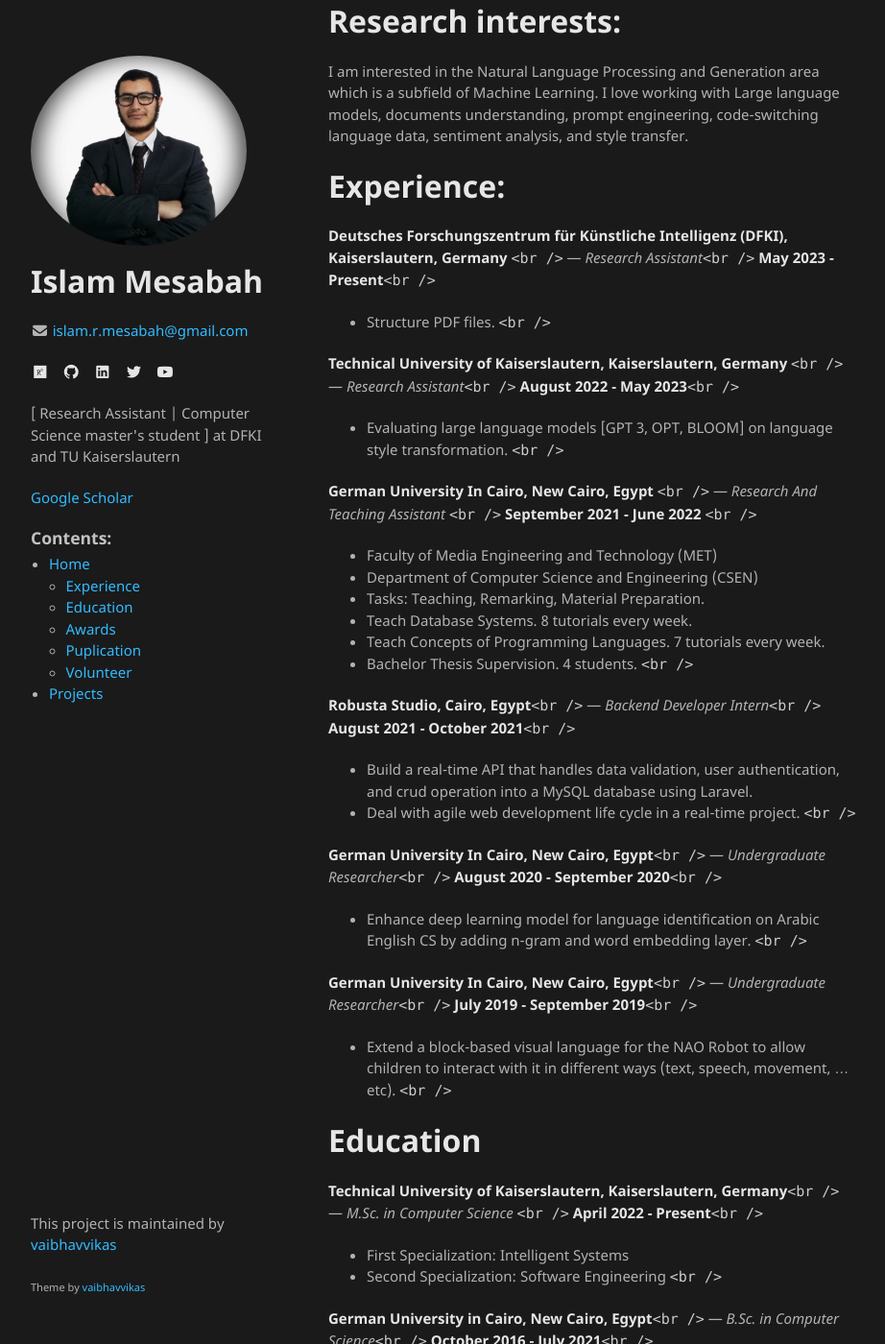
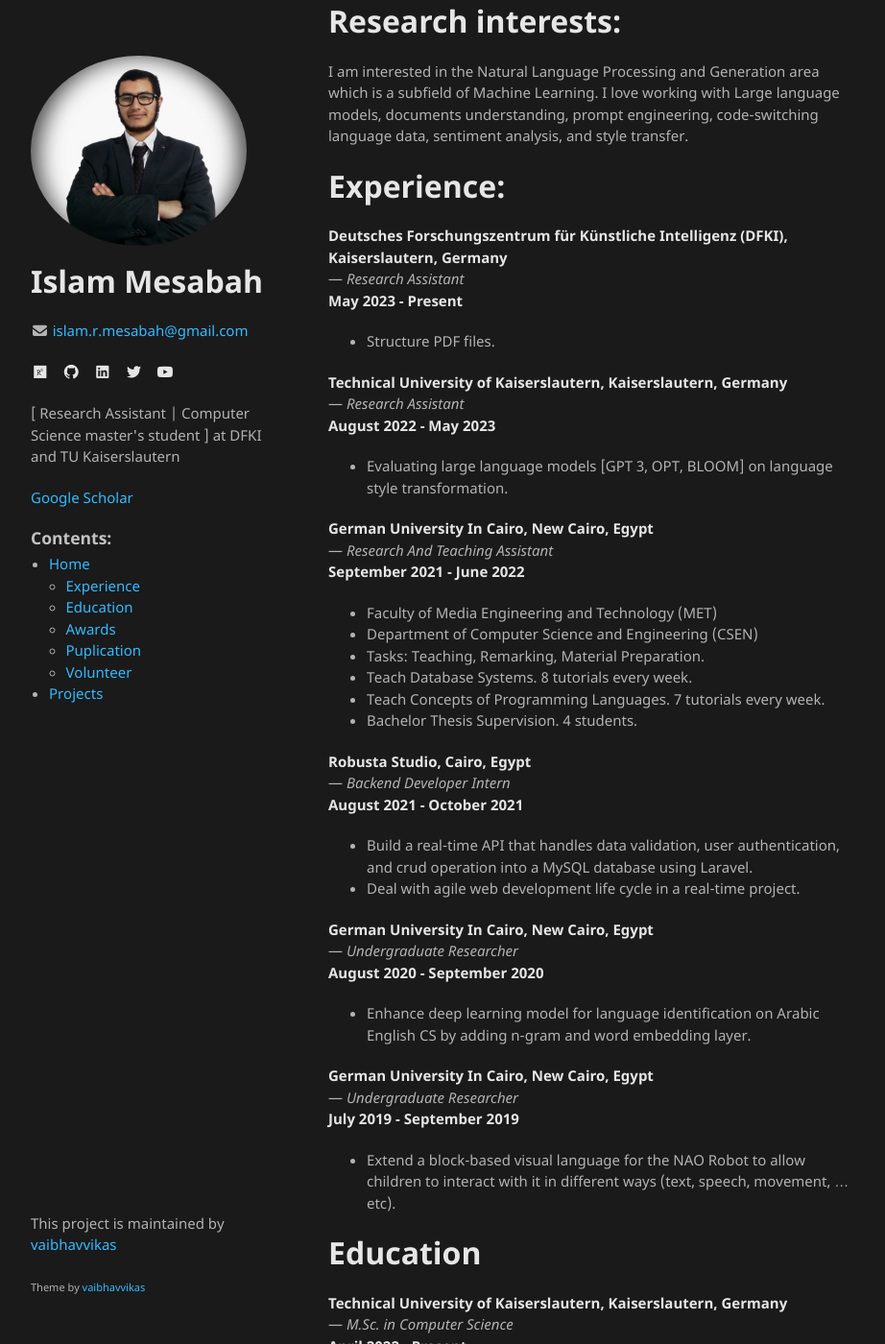
Before and after one commit to vaibhavvikas/jekyll-theme-minimalistic, a Jekyll site: the page built from index.md, in a window 1280 px wide and 1400 px high, scrolled down 296 px. Shown: the whole window at 96% size, without its empty margins (178-1100 px from the left). Built offline with Jekyll 4.4.1, drawn with Linux system fonts in a browser that asks for light colours; our own code applies the rules of GitHub Pages for plain Markdown files; some of the changed text lies outside the part shown.

Commit message:
update newlines

```diff
--- a/index.md
+++ b/index.md
@@ -11,23 +11,23 @@ I am interested in the Natural Language Processing and Generation area which is
 
 # Experience:
 
-**Deutsches Forschungszentrum für Künstliche Intelligenz (DFKI), Kaiserslautern, Germany** `<br />`
-— _Research Assistant_`<br />`
-**May 2023 - Present**`<br />`
+**Deutsches Forschungszentrum für Künstliche Intelligenz (DFKI), Kaiserslautern, Germany** <br />
+— _Research Assistant_<br />
+**May 2023 - Present**<br />
 
 * Structure PDF files.
-  `<br />`
+  <br />
 
-**Technical University of Kaiserslautern, Kaiserslautern, Germany**  `<br />`
-— _Research Assistant_`<br />`
-**August 2022 - May 2023**`<br />`
+**Technical University of Kaiserslautern, Kaiserslautern, Germany**  <br />
+— _Research Assistant_<br />
+**August 2022 - May 2023**<br />
 
 * Evaluating large language models [GPT 3, OPT, BLOOM] on language style transformation.
-  `<br />`
+  <br />
 
-**German University In Cairo, New Cairo, Egypt** `<br />`
-— _Research And Teaching Assistant_ `<br />`
-**September 2021 - June 2022** `<br />`
+**German University In Cairo, New Cairo, Egypt** <br />
+— _Research And Teaching Assistant_ <br />
+**September 2021 - June 2022** <br />
 
 * Faculty of Media Engineering and Technology (MET)
 * Department of Computer Science and Engineering (CSEN)
@@ -35,57 +35,57 @@ I am interested in the Natural Language Processing and Generation area which is
 * Teach Database Systems. 8 tutorials every week.
 * Teach Concepts of Programming Languages. 7 tutorials every week.
 * Bachelor Thesis  Supervision. 4 students.
-  `<br />`
+  <br />
 
-**Robusta Studio, Cairo, Egypt**`<br />`
-— _Backend Developer Intern_`<br />`
-**August 2021 - October 2021**`<br />`
+**Robusta Studio, Cairo, Egypt**<br />
+— _Backend Developer Intern_<br />
+**August 2021 - October 2021**<br />
 
 * Build a real-time API that handles data validation, user authentication, and crud operation into a MySQL database using Laravel.
 * Deal with agile web development life cycle in a real-time project.
-  `<br />`
+  <br />
 
-**German University In Cairo, New Cairo, Egypt**`<br />`
-— _Undergraduate Researcher_`<br />`
-**August 2020 - September 2020**`<br />`
+**German University In Cairo, New Cairo, Egypt**<br />
+— _Undergraduate Researcher_<br />
+**August 2020 - September 2020**<br />
 
 * Enhance deep learning model for language identification on Arabic English CS by adding n-gram and word embedding layer.
-  `<br />`
+  <br />
 
-**German University In Cairo, New Cairo, Egypt**`<br />`
-— _Undergraduate Researcher_`<br />`
-**July 2019 - September 2019**`<br />`
+**German University In Cairo, New Cairo, Egypt**<br />
+— _Undergraduate Researcher_<br />
+**July 2019 - September 2019**<br />
 
 * Extend a block-based visual language for the NAO Robot to allow children to interact with it in different ways (text, speech, movement, ... etc).
-  `<br />`
+  <br />
 
 # Education
 
-**Technical University of Kaiserslautern, Kaiserslautern, Germany**`<br />`
-— _M.Sc. in Computer Science_ `<br />`
-**April 2022 - Present**`<br />`
+**Technical University of Kaiserslautern, Kaiserslautern, Germany**<br />
+— _M.Sc. in Computer Science_ <br />
+**April 2022 - Present**<br />
 
 * First Specialization:  Intelligent Systems
 * Second Specialization:  Software Engineering
-  `<br />`
+  <br />
 
-**German University in Cairo, New Cairo, Egypt**`<br />`
-— _B.Sc. in Computer Science_`<br />`
-**October 2016 - July 2021**`<br />`
+**German University in Cairo, New Cairo, Egypt**<br />
+— _B.Sc. in Computer Science_<br />
+**October 2016 - July 2021**<br />
 
 * CGPA: 1.25 [Excellent with High Honors (A)].
 * Faculty of Media Engineering and Technology (MET)
 * Major: Computer Science and Engineering (CSEN)
 * Bachelor Thesis: Subword-Level Language Identification for Arabic-English Intra-Word Code-Switching
 * Bachelor Project Grade: Excellent (A+)
-  `<br />`
+  <br />
 
-**Rabba Althanwea, North Sinai, Egypt**`<br />`
-— _Secondary School_ `<br />`
-**2014 -  2016**`<br />`
+**Rabba Althanwea, North Sinai, Egypt**<br />
+— _Secondary School_ <br />
+**2014 -  2016**<br />
 
 * Rank on North Sinai Governorate.
-  `<br />`
+  <br />
 
 # Awards
 
@@ -108,24 +108,24 @@ I am interested in the Natural Language Processing and Generation area which is
 **July 2016,** _Full Scholarship for Bachelor's Degree of Engineering,_
 
 * As I ranked among the students in the North Sinai governorate.  Consequently, this encourages the German University in Cairo ”GUC” to offer me a full scholarship for a bachelor’s degree in Engineering at the university.
-  `<br />`
+  <br />
 
 # Puplication
 
 Seoudi, Mariam Sherif, **Islam Mesabah**, Mohamed Sabry, and Hassan Soubra. **"Virtual Bike Lanes for Smart, Safe, and Green Navigation."** — In 2023 IEEE Conference on Power Electronics and Renewable Energy (CPERE), pp. 1-6. IEEE, 2023.
 
 > [https://ieeexplore.ieee.org/abstract/document/10119537](https://ieeexplore.ieee.org/abstract/document/10119537)
-> `<br />`
+> <br />
 
 Sabty, Caroline, **Islam Mesabah**, Özlem Çetinoğlu, and Slim Abdennadher. **"Language Identification of Intra-Word Code-Switching for Arabic–English."** — _Array 12 (2021): 100104._
 
 > [http://dx.doi.org/10.1016/j.array.2021.100104](http://dx.doi.org/10.1016/j.array.2021.100104)
-> `<br />`
+> <br />
 
 # Volunteer
 
-**Egypt Scholars Inc., California, USA**`<br />`
-— _DAR team member_`<br />`
+**Egypt Scholars Inc., California, USA**<br />
+— _DAR team member_<br />
 **February 2023 - Present**
 
 * Held online webinars on social media on different topics (Over 1500 views on Youtube):
@@ -133,39 +133,39 @@ Sabty, Caroline, **Islam Mesabah**, Özlem Çetinoğlu, and Slim Abdennadher. **
   * [Deep Learning Applications in Computer Vision: 3D Reconstruction using Transformers and GNNs](https://www.youtube.com/watch?v=jbkLTLBMgiA)
   * [Behind the Curtain: The Mechanics, Merits, and Risks of Large Language Models](https://www.youtube.com/watch?v=_aFo82OJwJs)
   * [Reinforcement Machine Learning](https://www.youtube.com/watch?v=K8PCrerbkLc)
-    `<br />`
+    <br />
 
-**GUC Innovators, New Cairo, Egypt**`<br />`
-— _R&I Team Head_`<br />`
+**GUC Innovators, New Cairo, Egypt**<br />
+— _R&I Team Head_<br />
 **November 2020 - August 2021**
 
 * Lead the R&I team to get innovative ideas and apply them to our car and show them in Asia shell Eco-Marathon to compete for the Off-Track award.
-  `<br />`
+  <br />
 
-**IEEE GUC Student Branch, New Cairo, Egypt** `<br />`
-— _Software Committee Member_`<br />`
+**IEEE GUC Student Branch, New Cairo, Egypt** <br />
+— _Software Committee Member_<br />
 **October 2019 - July 2020**
 
 * Discuss and explain software topics with the committee members.
-  `<br />`
+  <br />
 
-**German University in Cairo, New Cairo, Egypt**`<br />`
-— _Junior Teaching Assistant_`<br />`
+**German University in Cairo, New Cairo, Egypt**<br />
+— _Junior Teaching Assistant_<br />
 **September 2019 - December 2019**
 
 * Help the main Teaching assistant teach Introduction to Computer science Course.
-  `<br />`
+  <br />
 
 **GUC Innovators, New Cairo, Egypt**
-— _R&I Member_`<br />`
+— _R&I Member_<br />
 **December 2018 - November 2020**
 
 * Create an android app that connects to the firebase database and updates its content automatically.
 * Trying to get innovative ideas and apply them to our car and show them in the Asia shell Eco-Marathon to compete for the Off-Track award.
-  `<br />`
+  <br />
 
-**German University in Cairo, New Cairo, Egypt**`<br />`
-— _Junior Teaching Assistant_`<br />`
+**German University in Cairo, New Cairo, Egypt**<br />
+— _Junior Teaching Assistant_<br />
 **September 2018 - December 2018**
 
 * Help the main Teaching assistant in teaching Data Structure and Algorithms Course
```
